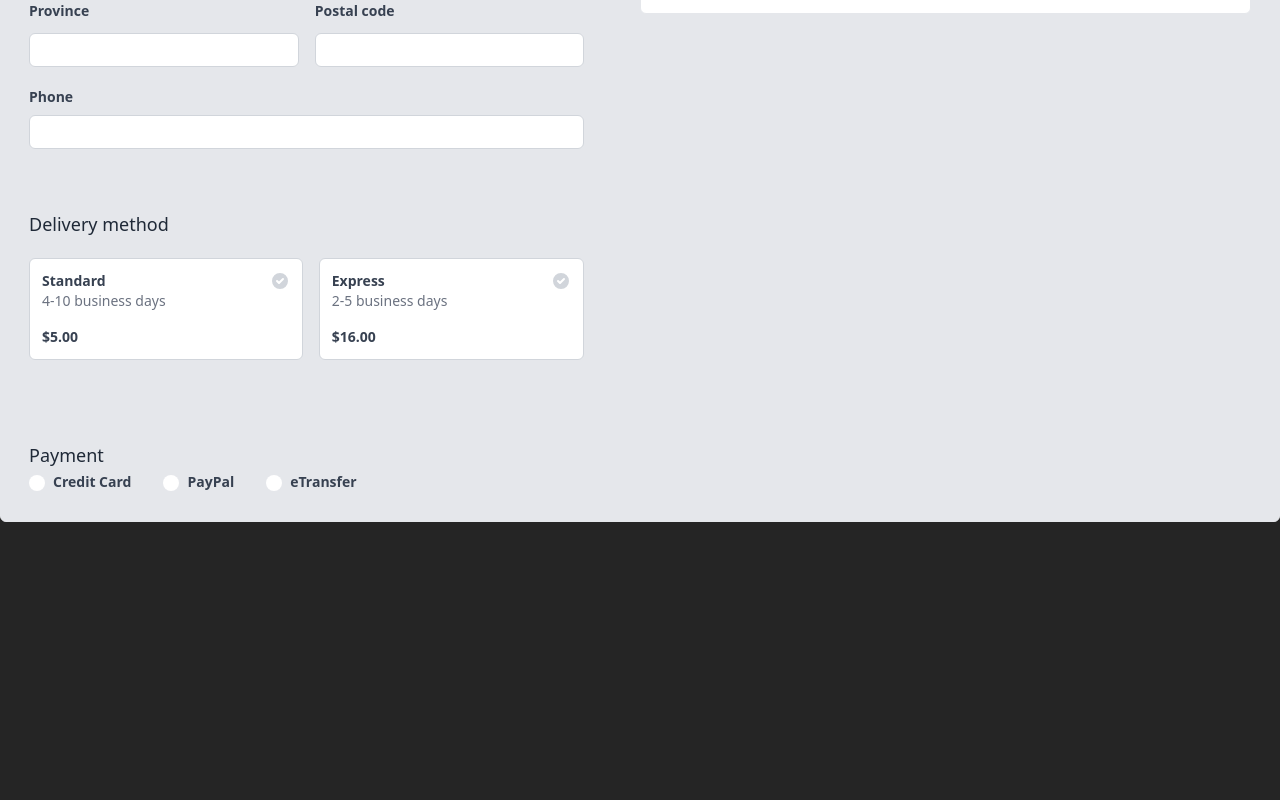
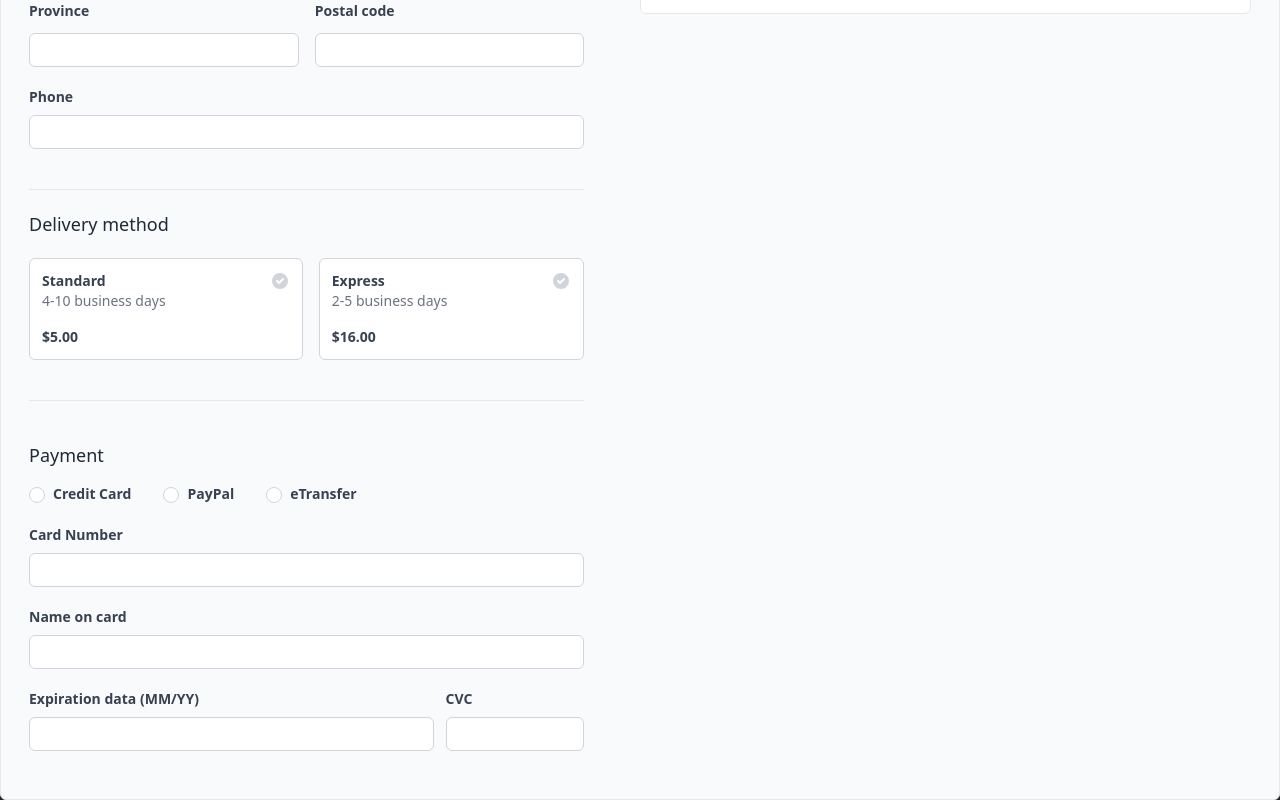
Before and after one commit to gccornejo441/Tailwindcss-Utility-Widgets, a Next.js app: page / in a window 1280 px wide. Shown: the part 753-1553 px from the top of the page. Before the commit the page ends 1275 px from the top, so only its background shows below. Built offline with nearby package versions, Linux system fonts and the light colour scheme.

Commit message:
updates to Payment fields

```diff
--- a/pages/index.js
+++ b/pages/index.js
@@ -7,8 +7,8 @@ const Index = () => {
   const GREEN_600 = "#059669";
   const GRAY_300 = "#D1D5DB";
 
-  const standard = {borderColor: GRAY_300, borderWidth: ""};
-  const express = {borderColor: GRAY_300, borderWidth: ""};
+  const standard = { borderColor: GRAY_300, borderWidth: "" };
+  const express = { borderColor: GRAY_300, borderWidth: "" };
 
   const [standardStyle, setStandardStyle] = useState(standard);
   const [expressStyle, setExpressStyle] = useState(express);
@@ -17,32 +17,32 @@ const Index = () => {
   const toggleStandard = (e) => {
     e.preventDefault();
     console.log(e)
-    if(standardStyle.borderColor == GRAY_300 && expressStyle.borderColor == GRAY_300){
-      setStandardStyle({borderColor: GREEN_600, borderWidth: "2px"});
+    if (standardStyle.borderColor == GRAY_300 && expressStyle.borderColor == GRAY_300) {
+      setStandardStyle({ borderColor: GREEN_600, borderWidth: "2px" });
     } else if (standardStyle.borderColor == GREEN_600 && expressStyle.borderColor == GRAY_300) {
-      setStandardStyle({borderColor: GRAY_300, borderWidth: ""});
+      setStandardStyle({ borderColor: GRAY_300, borderWidth: "" });
     } else if (standardStyle.borderColor == GRAY_300 && expressStyle.borderColor == GREEN_600) {
-      setStandardStyle({borderColor: GREEN_600, borderWidth: "2px"});
-      setExpressStyle({borderColor: GRAY_300, borderWidth: ""});
+      setStandardStyle({ borderColor: GREEN_600, borderWidth: "2px" });
+      setExpressStyle({ borderColor: GRAY_300, borderWidth: "" });
     }
   }
 
   const toggleExpress = (e) => {
     e.preventDefault();
     console.log(e)
-    if(standardStyle.borderColor == GRAY_300 && expressStyle.borderColor == GRAY_300){
-      setExpressStyle({borderColor: GREEN_600, borderWidth: "2px"});
+    if (standardStyle.borderColor == GRAY_300 && expressStyle.borderColor == GRAY_300) {
+      setExpressStyle({ borderColor: GREEN_600, borderWidth: "2px" });
     } else if (standardStyle.borderColor == GRAY_300 && expressStyle.borderColor == GREEN_600) {
-      setExpressStyle({borderColor: GRAY_300, borderWidth: ""});
+      setExpressStyle({ borderColor: GRAY_300, borderWidth: "" });
     } else if (standardStyle.borderColor == GREEN_600 && expressStyle.borderColor == GRAY_300) {
-      setExpressStyle({borderColor: GREEN_600, borderWidth: "2px"});
-      setStandardStyle({borderColor: GRAY_300, borderWidth: ""});
+      setExpressStyle({ borderColor: GREEN_600, borderWidth: "2px" });
+      setStandardStyle({ borderColor: GRAY_300, borderWidth: "" });
     }
   }
 
   return (
     <div class="mt-24">
-      <div className="border border-gray-200 bg-gray-200 flex flex-col md:flex md:flex-row max-w-screen-xl mx-auto rounded-md">
+      <div className="border border-gray-200 bg-gray-50 flex flex-col md:flex md:flex-row max-w-screen-xl mx-auto rounded-md">
         <div className="md:w-1/2 m-7">
           {/****************************************** LEFT COLUMN ******************************************/}
           <div className="flex flex-col md:flex md:flex-col">
@@ -57,7 +57,7 @@ const Index = () => {
                   </label>
                   <input className="p-1 w-full mt-1 focus:ring-gray-400 focus:border-gray-400 block border border-gray-300 rounded-md" name="email" id="email" type="email" />
                 </div>
-                <hr className="my-5" />
+                <hr className="my-5 " />
                 <span>
                   <h2 className="font-medium text-lg text-gray-800 mb-5">Shipping information</h2>
                 </span>
@@ -138,10 +138,10 @@ const Index = () => {
                 </span>
                 <ul className="grid grid-rows-1 grid-flow-col gap-4">
                   <li>
-                    <button onClick={e => toggleStandard(e)} style={{borderColor: standardStyle.borderColor, borderWidth: standardStyle.borderWidth}} className="border border-gray-300 bg-white rounded-md p-3 text-left w-full group">
+                    <button onClick={e => toggleStandard(e)} style={{ borderColor: standardStyle.borderColor, borderWidth: standardStyle.borderWidth }} className="border border-gray-300 bg-white rounded-md p-3 text-left w-full group">
                       <ul>
                         <li className="block text-gray-700 text-sm font-semibold flex justify-between">Standard
-                          <CheckCircleIcon className="w-5 h-5"  style={{color: standardStyle.borderColor}} />
+                          <CheckCircleIcon className="w-5 h-5" style={{ color: standardStyle.borderColor }} />
                         </li>
                         <li className="block text-gray-500 text-sm font-normal">4-10 business days</li>
                         <li className="mt-4 text-gray-700 text-sm font-semibold">$5.00</li>
@@ -149,10 +149,10 @@ const Index = () => {
                     </button>
                   </li>
                   <li>
-                    <button onClick={e => toggleExpress(e)} style={{borderColor: expressStyle.borderColor, borderWidth: expressStyle.borderWidth}} className="border border-gray-300 bg-white rounded-md p-3 text-left w-full group">
+                    <button onClick={e => toggleExpress(e)} style={{ borderColor: expressStyle.borderColor, borderWidth: expressStyle.borderWidth }} className="border border-gray-300 bg-white rounded-md p-3 text-left w-full group">
                       <ul>
                         <li className="block text-gray-700 text-sm font-semibold flex justify-between">Express
-                          <CheckCircleIcon className="w-5 h-5"  style={{color: expressStyle.borderColor}} />
+                          <CheckCircleIcon className="w-5 h-5" style={{ color: expressStyle.borderColor }} />
                         </li>
                         <li className="block text-gray-500 text-sm font-normal">2-5 business days</li>
                         <li className="mt-4 text-gray-700 text-sm font-semibold">$16.00</li>
@@ -164,26 +164,58 @@ const Index = () => {
               <hr className="bg-green-500 my-10" />
               <div>
                 <span>
-                  <h2 className="font-medium text-lg text-gray-800">Payment</h2>
+                  <h2 className="font-medium text-lg text-gray-800 pb-3">Payment</h2>
                   <div>
-                    <ul className="flex">
+                    <ul className="flex pb-5">
                       <li className="mr-8">
                         <label className="text-gray-700 text-sm font-semibold ">
-                          <input className="border-transparent focus:ring-0 form-radio text-green-500" type="radio" name="radio-direct" value="credit" />
+                          <input className="border-gray-300 focus:ring-0 form-radio text-green-500" type="radio" name="radio-direct" value="credit" />
                           <span class="ml-2">Credit Card</span>
                         </label>
                       </li>
                       <li className="mr-8">
                         <label className="text-gray-700 text-sm font-semibold ">
-                          <input className="border-transparent focus:ring-0 form-radio text-green-500" type="radio" name="radio-direct" value="paypal" />
+                          <input className="border-gray-300 focus:ring-0 form-radio text-green-500" type="radio" name="radio-direct" value="paypal" />
                           <span class="ml-2">PayPal</span>
                         </label>
                       </li>
                       <li className="mr-8">
                         <label className="text-gray-700 text-sm font-semibold ">
-                          <input className="border-transparent focus:ring-0 form-radio text-green-500" type="radio" name="radio-direct" value="etransfer" />
+                          <input className="border-gray-300 focus:ring-0 form-radio text-green-500" type="radio" name="radio-direct" value="etransfer" />
                           <span class="ml-2">eTransfer</span>
                         </label>
+                      </li>
+                    </ul>
+                    <ul>
+                      <li>
+                        <div className="pb-5">
+                          <label forHtml="cardNumber" className="block text-gray-700 text-sm font-semibold mb-2">
+                            Card Number
+                          </label>
+                          <input className="p-1 w-full mt-1 focus:ring-gray-400 focus:border-gray-400 block border border-gray-300 rounded-md" name="cardNumber" id="cardNumber" type="text" />
+                        </div>
+                      </li>
+                      <li>
+                        <div className="pb-5">
+                          <label forHtml="address" className="block text-gray-700 text-sm font-semibold mb-2">
+                            Name on card
+                          </label>
+                          <input className="p-1 w-full mt-1 focus:ring-gray-400 focus:border-gray-400 block border border-gray-300 rounded-md" name="cardName" id="cardName" type="text" />
+                        </div>
+                      </li>
+                      <li className="flex">
+                        <div className="pb-5 w-3/4 pr-3">
+                          <label forHtml="address" className="block text-gray-700 text-sm font-semibold mb-2">
+                            Expiration data (MM/YY)
+                          </label>
+                          <input className="p-1 w-full mt-1 focus:ring-gray-400 focus:border-gray-400 block border border-gray-300 rounded-md" name="expirationDate" id="expirationDate" type="text" />
+                        </div>
+                        <div className="pb-5 w-1/4">
+                          <label forHtml="address" className="block text-gray-700 text-sm font-semibold mb-2">
+                            CVC
+                          </label>
+                          <input className="p-1 w-full mt-1 focus:ring-gray-400 focus:border-gray-400 block border border-gray-300 rounded-md" name="cvc" id="cvc" type="text" />
+                        </div>
                       </li>
                     </ul>
                   </div>
```
